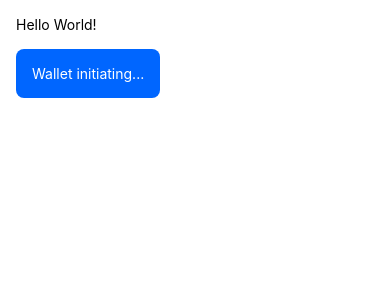
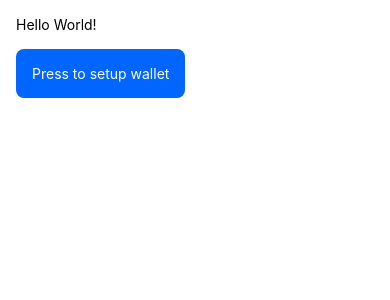
Before and after one commit to juanmanso/rn-walletconnect, a React Native app: screen / in a window 390 px wide. Shown: the top 300 px of the page. Built offline with nearby package versions, Linux system fonts and the light colour scheme; what @walletconnect/core would draw is missing.

Commit message:
feat: add loading state to wallet init

```diff
--- a/src/screens/HomeScreen.tsx
+++ b/src/screens/HomeScreen.tsx
@@ -1,4 +1,4 @@
-import React from 'react';
+import React, { useState } from 'react';
 import {
   SafeAreaView,
   StatusBar,
@@ -14,9 +14,23 @@ import { useWalletContext } from '../context/walletContext';
 export const HomeScreen = (): JSX.Element => {
   const isDarkMode = useColorScheme() === 'dark';
   const { initWallet, wallet } = useWalletContext();
+  const [loadingWallet, setLoadingWallet] = useState(false);
 
   const isWalletInit = !!wallet;
-  const handleOnPress = isWalletInit ? undefined : initWallet;
+  const handleOnPress = async () => {
+    if (isWalletInit) {
+      return;
+    }
+
+    setLoadingWallet(true);
+    await initWallet().finally(() => setLoadingWallet(false));
+  };
+
+  const buttonText = isWalletInit
+    ? 'Wallet Ready 🚀'
+    : loadingWallet
+    ? 'Wallet initiating...'
+    : 'Press to setup wallet';
 
   return (
     <SafeAreaView style={styles.mainContainer}>
@@ -24,9 +38,7 @@ export const HomeScreen = (): JSX.Element => {
       <View style={styles.container}>
         <Text>Hello World!</Text>
         <TouchableOpacity onPress={handleOnPress} style={styles.button}>
-          <Text style={styles.whiteText}>
-            {isWalletInit ? 'Wallet Ready' : 'Wallet initiating...'}
-          </Text>
+          <Text style={styles.whiteText}>{buttonText}</Text>
         </TouchableOpacity>
       </View>
     </SafeAreaView>
```
